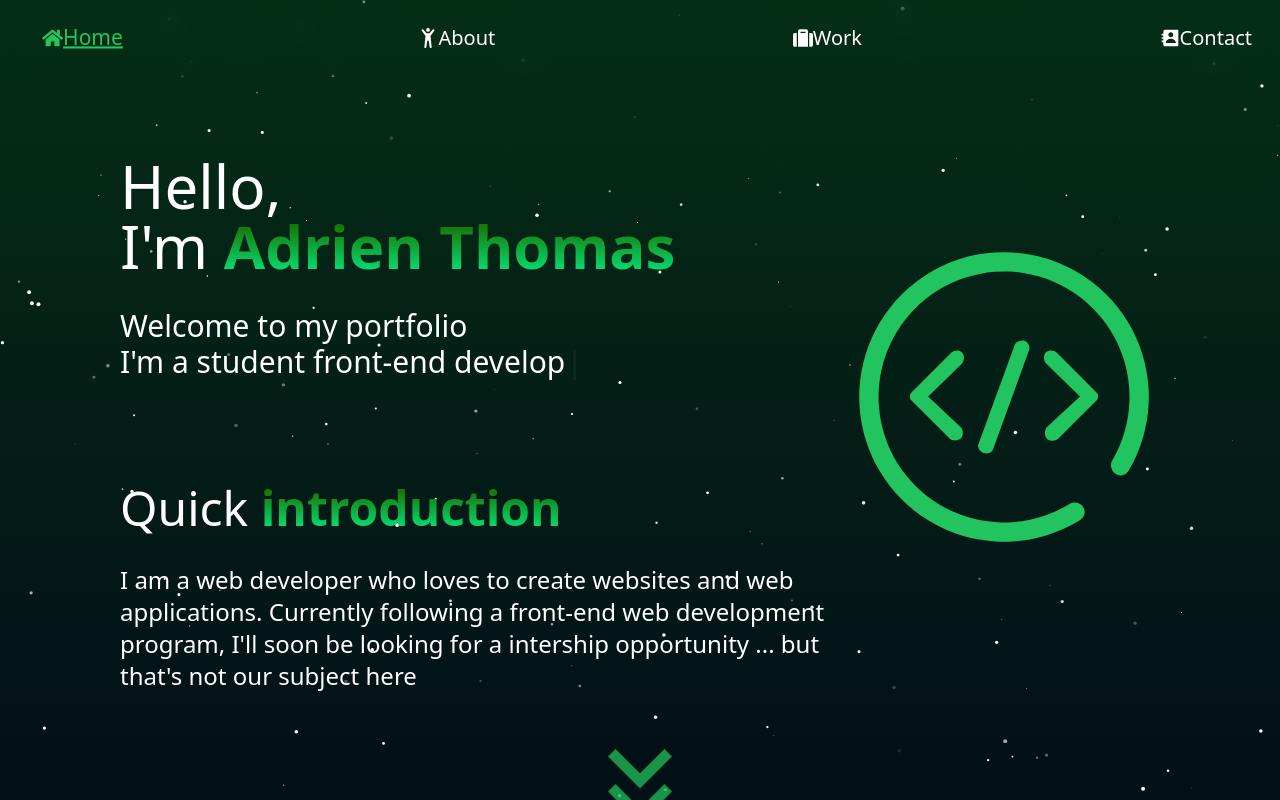
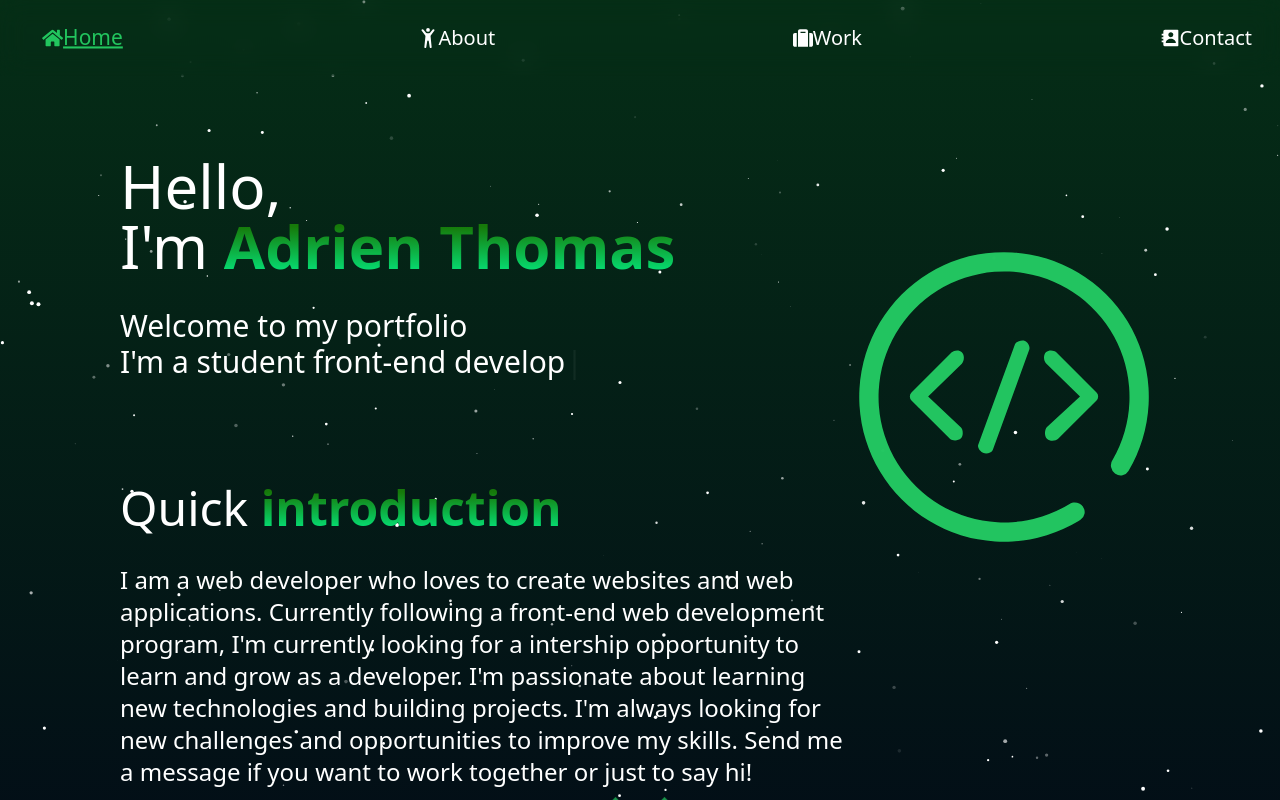
Before and after one commit to Big-pun/my-portfolio-vercel, a React (Vite) app: page / in a window 1280 px wide. Shown: the top 800 px of the page. Built offline with nearby package versions, Linux system fonts and the light colour scheme.

Commit message:
stage update

```diff
--- a/src/components/Home/H2.jsx
+++ b/src/components/Home/H2.jsx
@@ -11,7 +11,8 @@ function H2() {
             >
                 Quick <span className='bg-gradient-green bg-clip-text text-transparent font-bold'>introduction</span>
             <p className='text-xl md:text-2xl mt-8'>
-                I am a web developer who loves to create websites and web applications. Currently following a front-end web development program, I&apos;ll soon be looking for a intership opportunity ... but that&apos;s not our subject here
+                I am a web developer who loves to create websites and web applications. Currently following a front-end web development program, I&apos;m currently looking for a intership opportunity to learn and grow as a developer. I&apos;m passionate about learning new technologies and building projects. I&apos;m always looking for new challenges and opportunities to improve my skills.
+                Send me a message if you want to work together or just to say hi!
             </p>
             </motion.h2>
         </>
```
